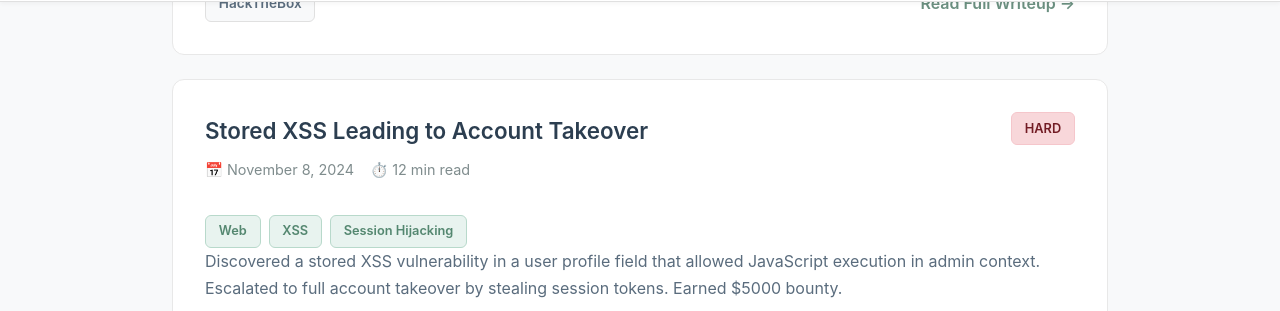
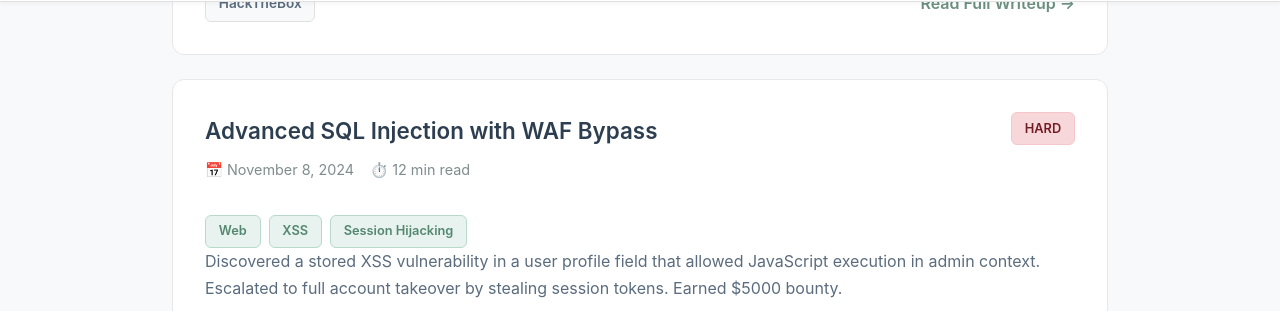
Before and after one commit to ThreatTraceLabs/ThreatTrace.github.io, a Jekyll site: the page writeups.html, which Jekyll copies as it is, in a window 1280 px wide and 900 px high, scrolled down 838 px. Shown: the part 143-454 px from the top of the window. Built offline with Jekyll 4.4.1, drawn with Linux system fonts in a browser that asks for light colours.

Commit message:
Update writeups.html

```diff
--- a/writeups.html
+++ b/writeups.html
@@ -503,7 +503,7 @@
             <article class="writeup-card">
                 <div class="writeup-header">
                     <div class="writeup-title-section">
-                        <h3><a href="writeup-detail.html?id=xss-stored-to-ato">Stored XSS Leading to Account Takeover</a></h3>
+                        <h3><a href="docs/kerberos.html">Advanced SQL Injection with WAF Bypass</a></h3>
                         <div class="meta-info">
                             <span class="meta-item">📅 November 8, 2024</span>
                             <span class="meta-item">⏱️ 12 min read</span>
@@ -522,7 +522,7 @@
 
                 <div class="writeup-footer">
                     <span class="platform-badge">Bug Bounty</span>
-                    <a href="writeup-detail.html?id=xss-stored-to-ato" class="read-more">Read Full Writeup →</a>
+                    <a href="docs/kerberos.html" class="read-more">Read Full Writeup →</a>
                 </div>
             </article>
 
```
